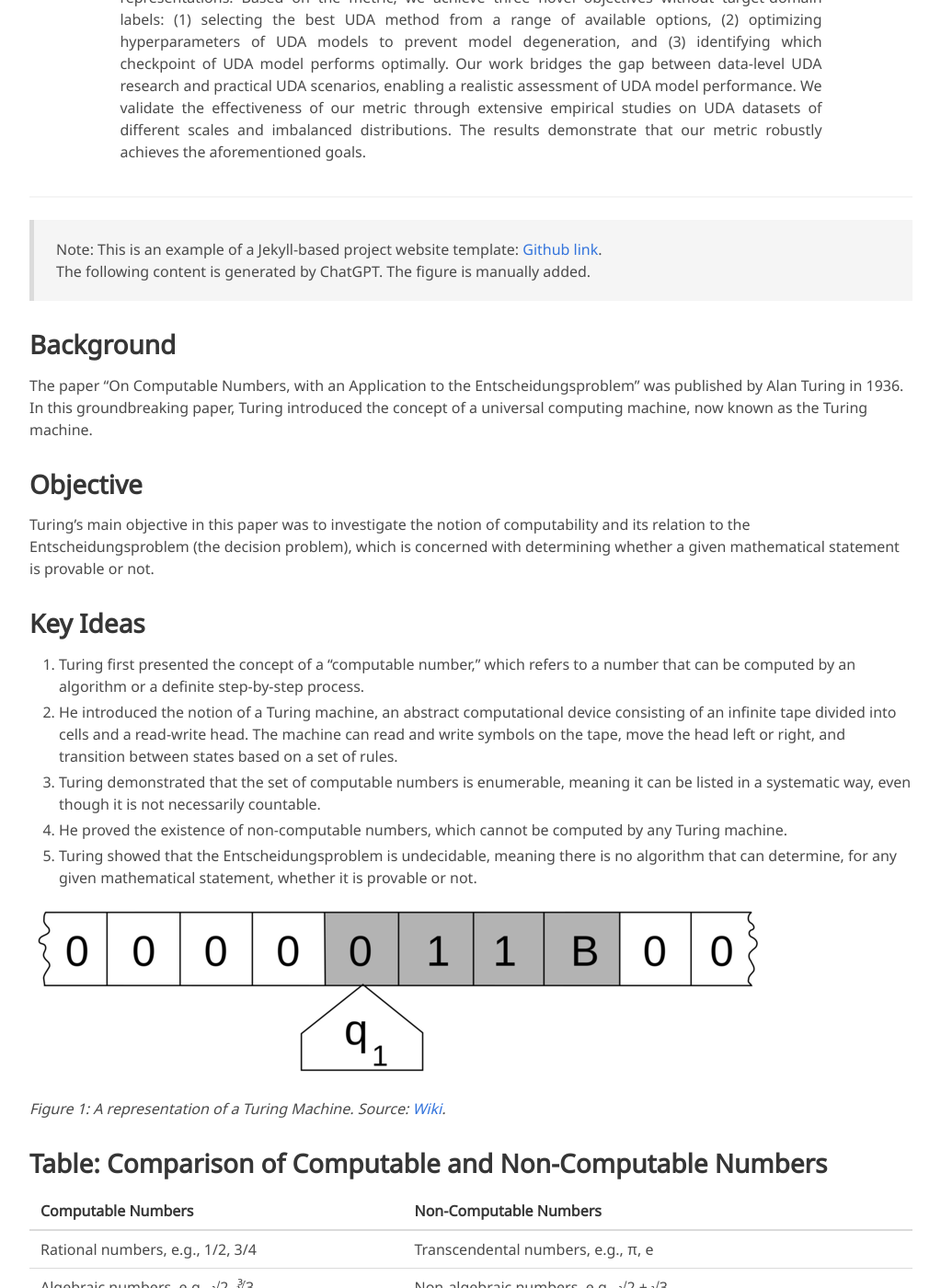
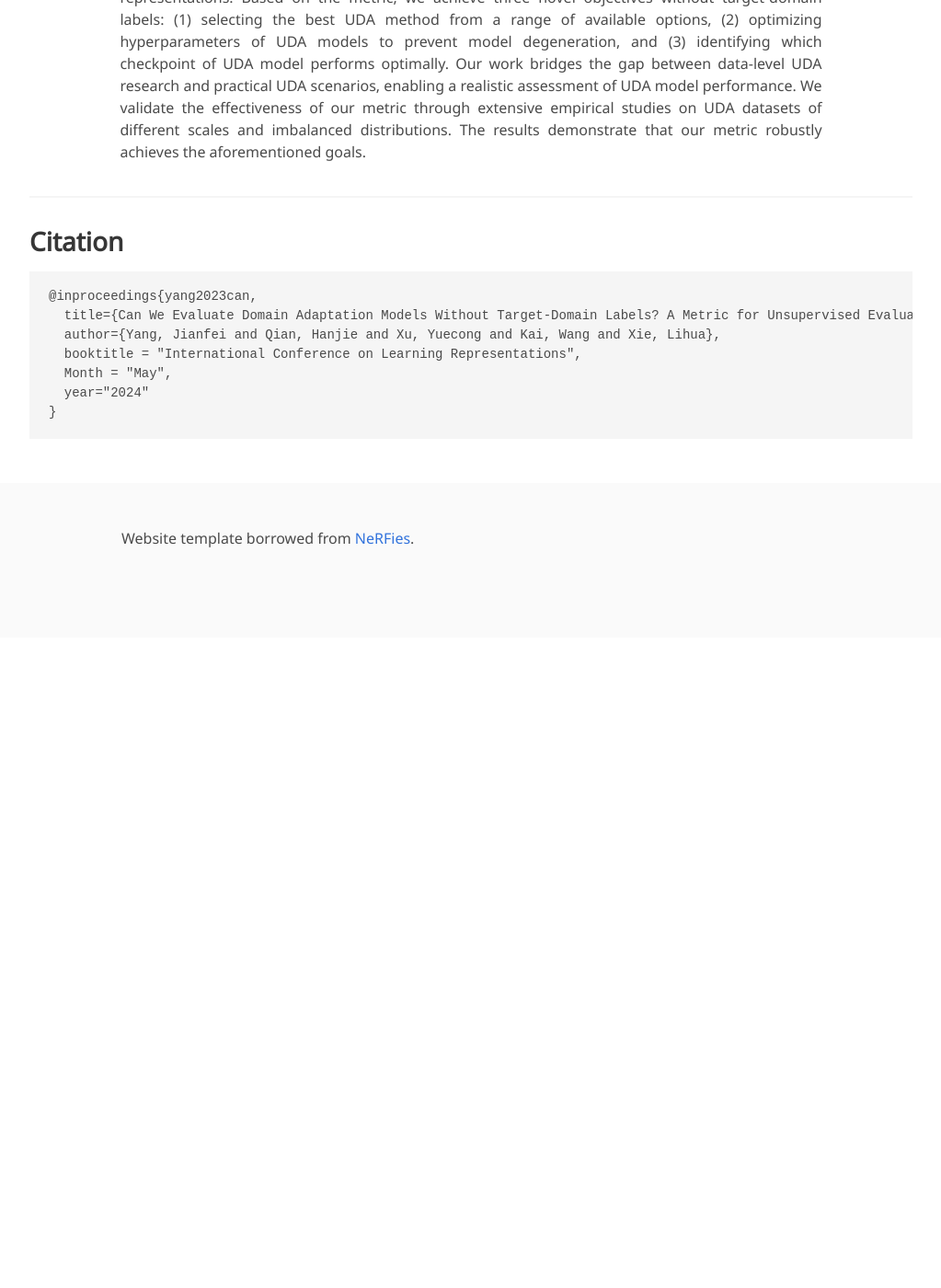
Before and after one commit to sleepyseal/TransferScoreWeb, a Jekyll site: the page built from index.md, in a window 1280 px wide and 1400 px high, scrolled down 664 px. Shown: the whole window at 92% size, without its empty margins (128-1151 px from the left). Built offline with Jekyll 4.4.1, drawn with Linux system fonts in a browser that asks for light colours; some web fonts are replaced; after the commit the page ends 1357 px from its top, so only the background shows below that; some of the changed text lies outside the part shown.

Commit message:
Update index.md

````diff
--- a/index.md
+++ b/index.md
@@ -25,49 +25,13 @@ Unsupervised domain adaptation (UDA) involves adapting a model trained on a labe
 
 ---
 
-> Note: This is an example of a Jekyll-based project website template: [Github link](https://github.com/shunzh/project_website).\
-> The following content is generated by ChatGPT. The figure is manually added.
-
-## Background
-The paper "On Computable Numbers, with an Application to the Entscheidungsproblem" was published by Alan Turing in 1936. In this groundbreaking paper, Turing introduced the concept of a universal computing machine, now known as the Turing machine.
-
-## Objective
-Turing's main objective in this paper was to investigate the notion of computability and its relation to the Entscheidungsproblem (the decision problem), which is concerned with determining whether a given mathematical statement is provable or not.
-
-
-## Key Ideas
-1. Turing first presented the concept of a "computable number," which refers to a number that can be computed by an algorithm or a definite step-by-step process.
-2. He introduced the notion of a Turing machine, an abstract computational device consisting of an infinite tape divided into cells and a read-write head. The machine can read and write symbols on the tape, move the head left or right, and transition between states based on a set of rules.
-3. Turing demonstrated that the set of computable numbers is enumerable, meaning it can be listed in a systematic way, even though it is not necessarily countable.
-4. He proved the existence of non-computable numbers, which cannot be computed by any Turing machine.
-5. Turing showed that the Entscheidungsproblem is undecidable, meaning there is no algorithm that can determine, for any given mathematical statement, whether it is provable or not.
-
-![Turing Machine](/static/image/Turing_machine.png)
-
-*Figure 1: A representation of a Turing Machine. Source: [Wiki](https://en.wikipedia.org/wiki/Turing_machine).*
-
-## Table: Comparison of Computable and Non-Computable Numbers
-
-| Computable Numbers | Non-Computable Numbers |
-|-------------------|-----------------------|
-| Rational numbers, e.g., 1/2, 3/4 | Transcendental numbers, e.g., π, e |
-| Algebraic numbers, e.g., √2, ∛3 | Non-algebraic numbers, e.g., √2 + √3 |
-| Numbers with finite decimal representations | Numbers with infinite, non-repeating decimal representations |
-
-He used the concept of a universal Turing machine to prove that the set of computable functions is recursively enumerable, meaning it can be listed by an algorithm.
-
-## Significance
-Turing's paper laid the foundation for the theory of computation and had a profound impact on the development of computer science. The Turing machine became a fundamental concept in theoretical computer science, serving as a theoretical model for studying the limits and capabilities of computation. Turing's work also influenced the development of programming languages, algorithms, and the design of modern computers.
-
 ## Citation
 ```
-@article{turing1936computable,
-  title={On computable numbers, with an application to the Entscheidungsproblem},
-  author={Turing, Alan Mathison},
-  journal={Journal of Mathematics},
-  volume={58},
-  number={345-363},
-  pages={5},
-  year={1936}
+@inproceedings{yang2023can,
+  title={Can We Evaluate Domain Adaptation Models Without Target-Domain Labels? A Metric for Unsupervised Evaluation of Domain Adaptation},
+  author={Yang, Jianfei and Qian, Hanjie and Xu, Yuecong and Kai, Wang and Xie, Lihua},
+  booktitle = "International Conference on Learning Representations",
+  Month = "May",
+  year="2024"
 }
 ```
````
